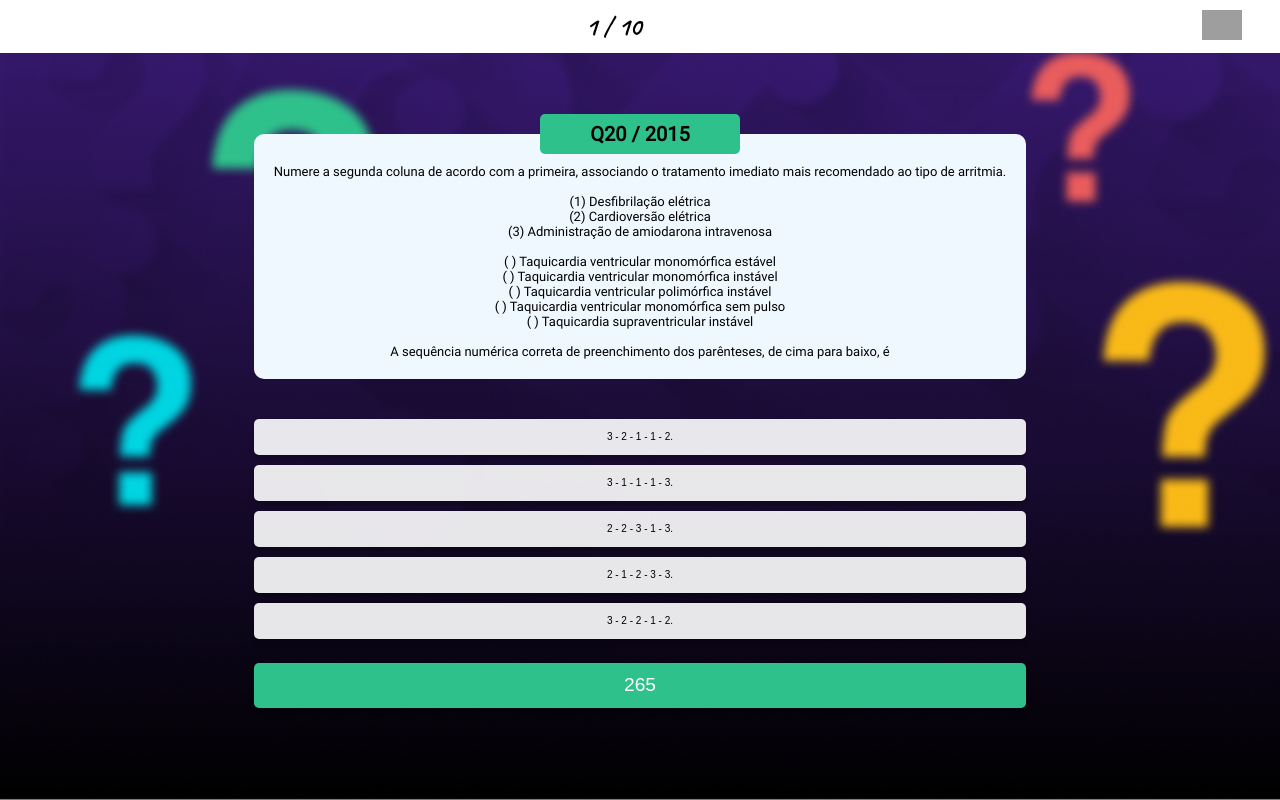
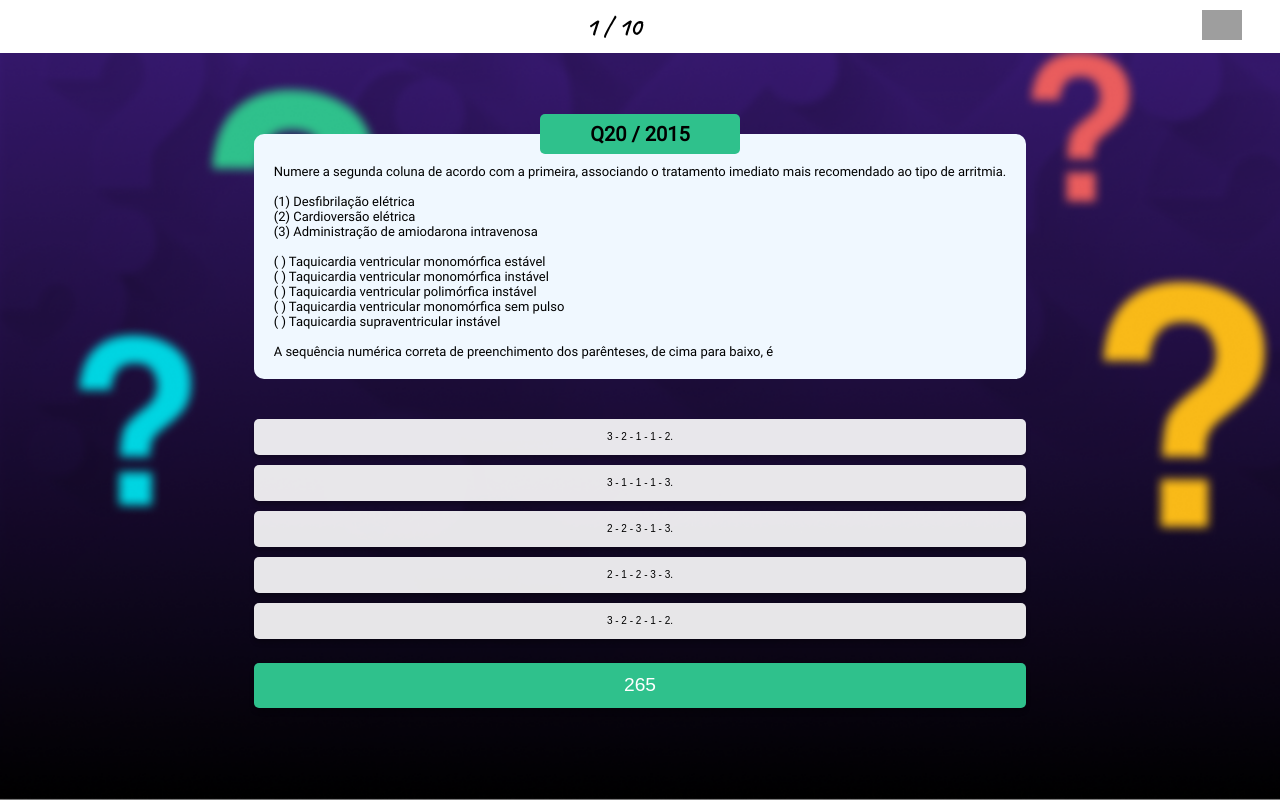
Before and after one commit to iesley-ferreira/MedQuest, a React (Create React App) app: page /game in a window 1280 px wide. Built offline with nearby package versions, Linux system fonts and the light colour scheme; grey boxes are pictures that could not be loaded.

Commit message:
fix: justify text

```diff
--- a/src/App.css
+++ b/src/App.css
@@ -173,8 +173,6 @@ header {
   background-color: aliceblue;
   border-radius: 10px;
   font-size: 1em;
-
-  /* margin: 0 30px; */
   margin-bottom: 40px;
   padding: 20px;
 }
@@ -186,6 +184,7 @@ header {
 .content-question p {
   font-size: 13px;
   margin-top: 10px;
+  text-align: start;
 }
 
 .question-container {
```
Also changed, not shown: src/trivia.png (deleted).
